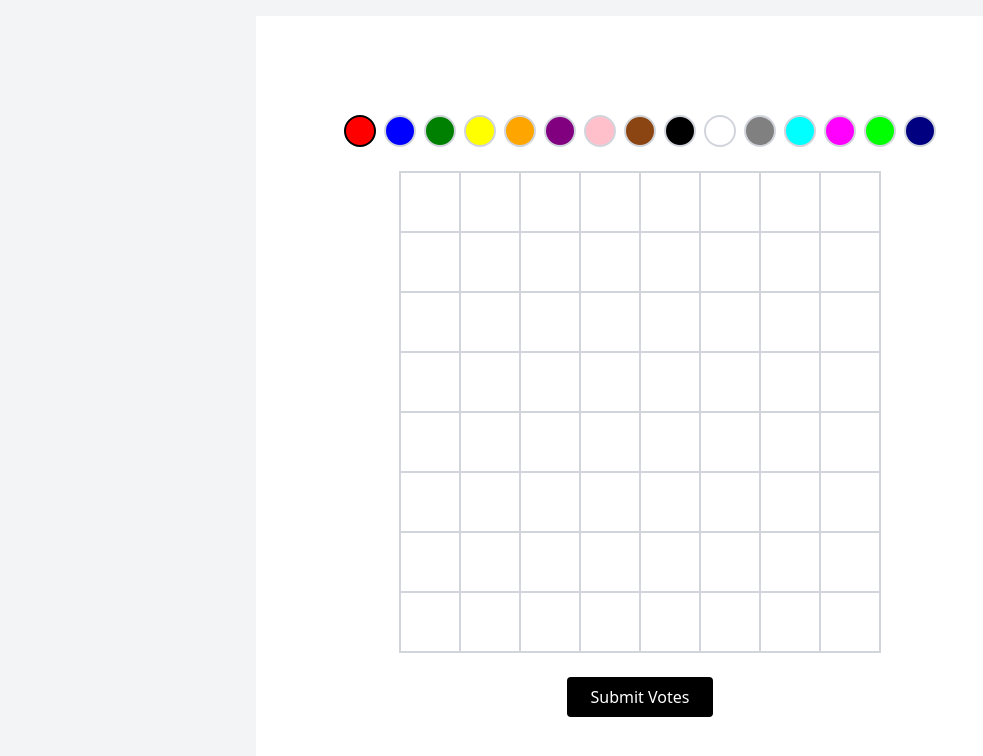
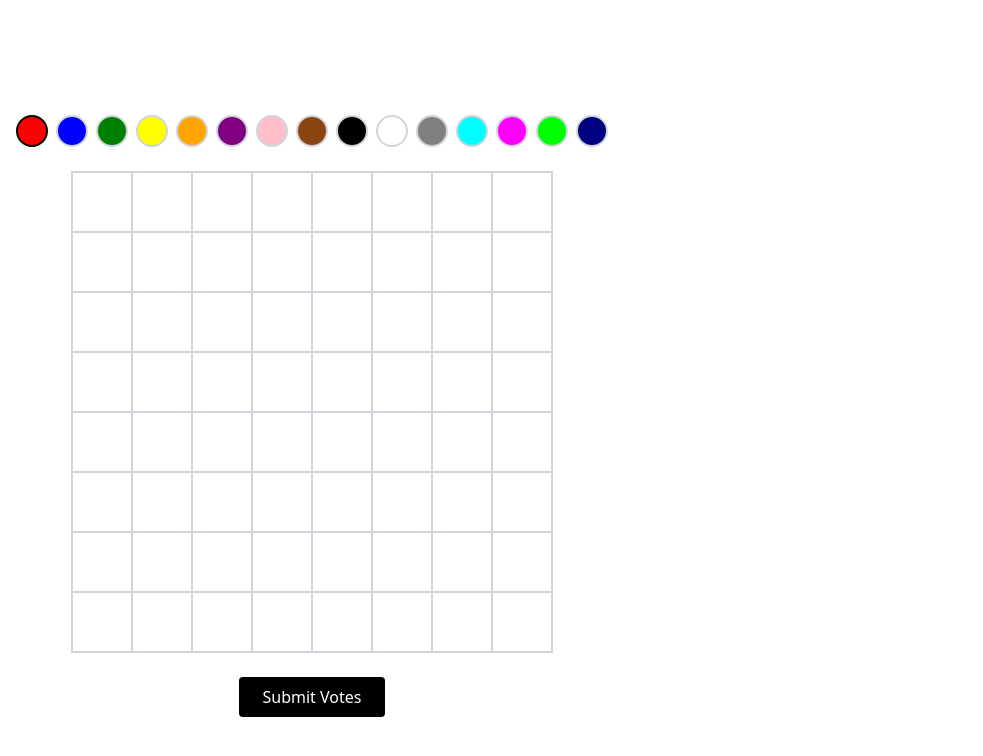
Before and after one commit to rowancasselman/Website, a React (Vite) app: page / in a window 1280 px wide. Shown: the top 756 px of the page, without its empty margins (0-983 px from the left). Built offline with nearby package versions, Linux system fonts and the light colour scheme.

Commit message:
Describe what you changed

```diff
--- a/src/App.tsx
+++ b/src/App.tsx
@@ -4,12 +4,13 @@ import PlotGrid from './components/PlotGrid';
 
 export default function App() {
   return (
-    <div
-      className="min-h-screen bg-gray-100 flex flex-col items-center justify-center p-4"
-      style={{ WebkitOverflowScrolling: "touch" }}
-    >
-      <div className="w-full max-w-screen-md overflow-x-auto">
-        <PlotGrid />
+    <div className="min-h-screen bg-white flex flex-col items-center justify-center p-4">
+      {/* Scrollable horizontal wrapper */}
+      <div className="w-full max-w-full overflow-x-auto">
+        {/* Grid should size itself naturally */}
+        <div className="inline-block">
+          <PlotGrid />
+        </div>
       </div>
       <Toaster position="bottom-center" />
     </div>
```
